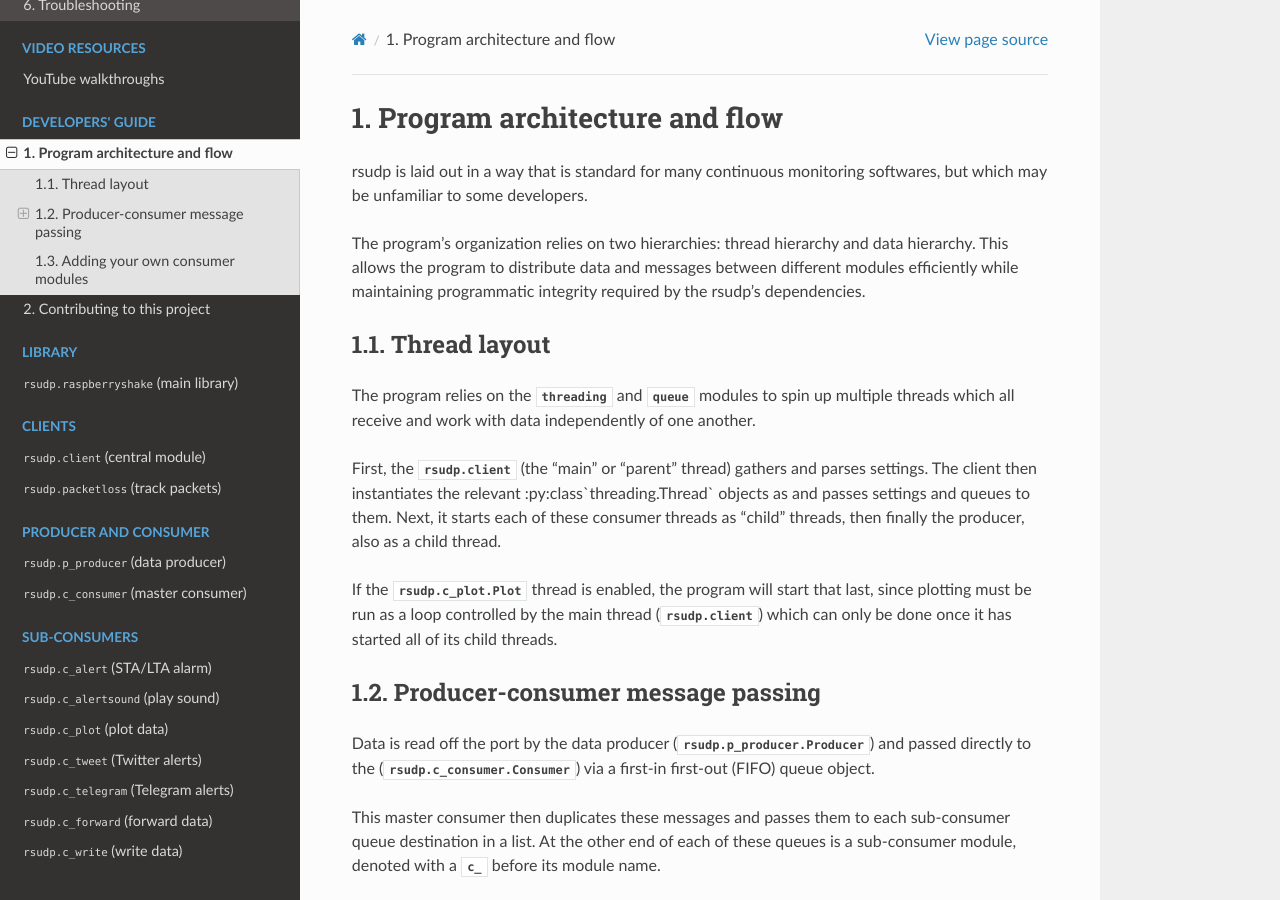
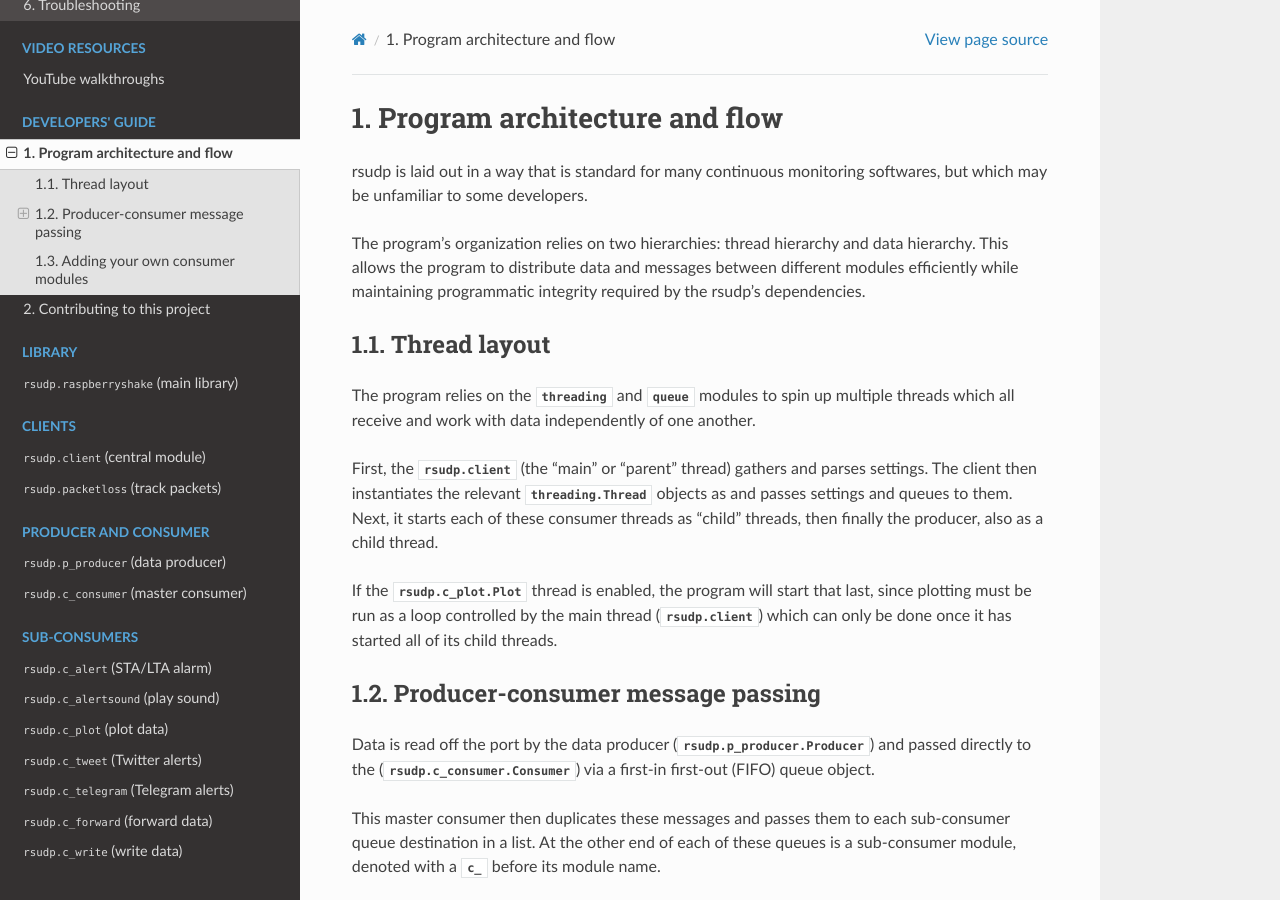
Before and after one commit to raspishake/rsudp, a Sphinx documentation site: the page built from docs/theory.rst, in a window 1280 px wide and 900 px high. Built offline with Sphinx 7.4.7 and the Read the Docs theme 2.0.0, drawn with Linux system fonts in a browser that asks for light colours; the version number is read from the project's files by our own code.

Commit message:
modiying theory text

```diff
--- a/docs/theory.rst
+++ b/docs/theory.rst
@@ -18,7 +18,7 @@ independently of one another.
 
 First, the :py:mod:`rsudp.client` (the "main" or "parent" thread) gathers
 and parses settings. The client then instantiates the relevant
-:py:class`threading.Thread` objects as and passes settings and queues to
+:py:class:`threading.Thread` objects as and passes settings and queues to
 them. Next, it starts each of these consumer threads as "child" threads,
 then finally the producer, also as a child thread.
 
```
